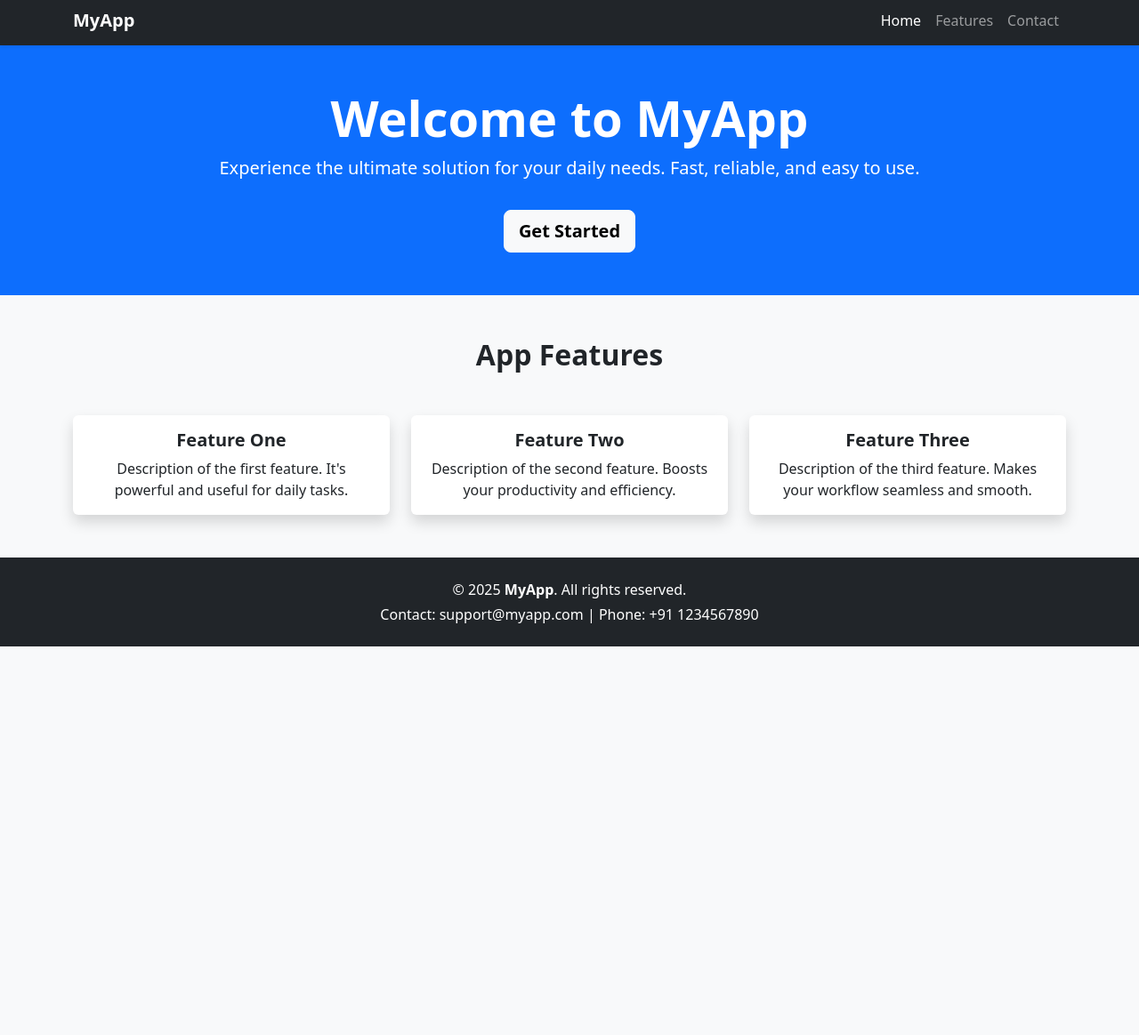
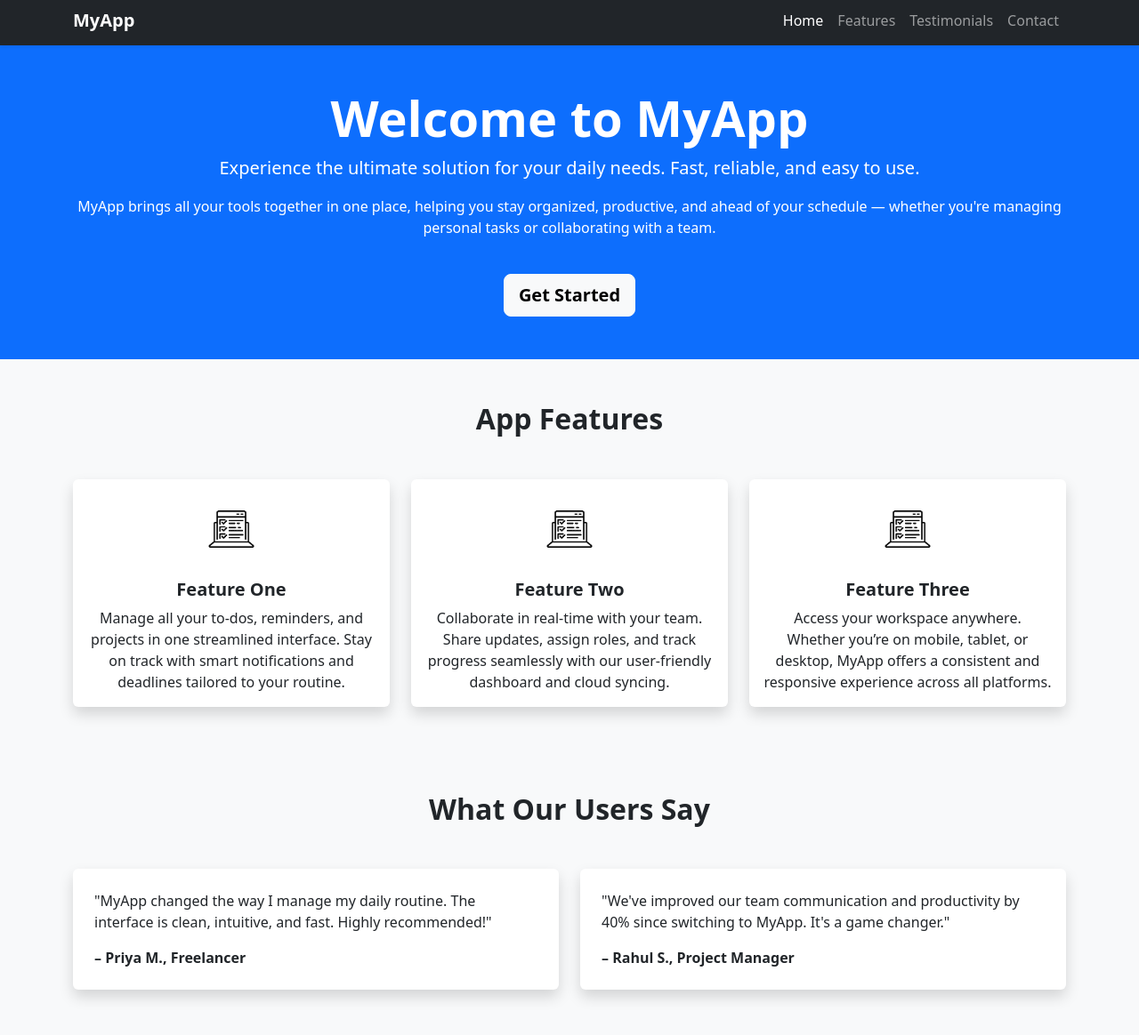
Before and after one commit to sahil22-06/Bootstrap, a plain HTML site: page index.html in a window 1280 px wide. Shown: the part 5-1169 px from the top of the page at 89% size. Before the commit the page ends 800 px from the top, so only its background shows below. Drawn offline with nearby package versions, Linux system fonts and the light colour scheme.

Commit message:
second commit

```diff
--- a/index.html
+++ b/index.html
@@ -5,6 +5,18 @@
   <meta name="viewport" content="width=device-width, initial-scale=1" />
   <title>MyApp Landing Page</title>
   <link href="https://cdn.jsdelivr.net/npm/bootstrap@5.3.3/dist/css/bootstrap.min.css" rel="stylesheet">
+
+  <style>
+    html {
+      scroll-behavior: smooth;
+    }
+    .feature-img {
+      width: 80px;
+      height: 80px;
+      object-fit: contain;
+      margin-bottom: 1rem;
+    }
+  </style>
 </head>
 <body class="bg-light">
 
@@ -18,9 +30,10 @@
       </button>
       <div class="collapse navbar-collapse justify-content-end" id="navbarNav">
         <ul class="navbar-nav">
-          <li class="nav-item"><a class="nav-link active" href="#">Home</a></li>
-          <li class="nav-item"><a class="nav-link" href="#">Features</a></li>
-          <li class="nav-item"><a class="nav-link" href="#">Contact</a></li>
+          <li class="nav-item"><a class="nav-link active" href="#hero">Home</a></li>
+          <li class="nav-item"><a class="nav-link" href="#features">Features</a></li>
+          <li class="nav-item"><a class="nav-link" href="#testimonials">Testimonials</a></li>
+          <li class="nav-item"><a class="nav-link" href="#contact">Contact</a></li>
         </ul>
       </div>
     </div>
@@ -29,50 +42,79 @@
 
 <!-- Hero Section -->
 <main>
-  <section class="bg-primary text-white text-center py-5">
+  <section id="hero" class="bg-primary text-white text-center py-5">
     <div class="container">
       <h1 class="display-4 fw-bold">Welcome to MyApp</h1>
       <p class="lead">Experience the ultimate solution for your daily needs. Fast, reliable, and easy to use.</p>
-      <a href="#" class="btn btn-light btn-lg fw-semibold mt-3">Get Started</a>
+      <p class="mb-4">MyApp brings all your tools together in one place, helping you stay organized, productive, and ahead of your schedule — whether you're managing personal tasks or collaborating with a team.</p>
+      <a href="#features" class="btn btn-light btn-lg fw-semibold mt-3">Get Started</a>
     </div>
   </section>
 
   <!-- Features Section -->
-  <section class="py-5">
+  <section id="features" class="py-5">
     <div class="container">
       <h2 class="text-center fw-bold mb-5">App Features</h2>
       <div class="row g-4">
         <div class="col-md-4">
           <div class="card border-0 shadow h-100 text-center">
             <div class="card-body">
+              <img src="img1.png" alt="Feature 1" class="feature-img">
               <h5 class="card-title fw-semibold">Feature One</h5>
-              <p class="card-text">Description of the first feature. It's powerful and useful for daily tasks.</p>
+              <p class="card-text">Manage all your to-dos, reminders, and projects in one streamlined interface. Stay on track with smart notifications and deadlines tailored to your routine.</p>
             </div>
           </div>
         </div>
         <div class="col-md-4">
           <div class="card border-0 shadow h-100 text-center">
             <div class="card-body">
+              <img src="img1.png" alt="Feature 2" class="feature-img">
               <h5 class="card-title fw-semibold">Feature Two</h5>
-              <p class="card-text">Description of the second feature. Boosts your productivity and efficiency.</p>
+              <p class="card-text">Collaborate in real-time with your team. Share updates, assign roles, and track progress seamlessly with our user-friendly dashboard and cloud syncing.</p>
             </div>
           </div>
         </div>
         <div class="col-md-4">
           <div class="card border-0 shadow h-100 text-center">
             <div class="card-body">
+              <img src="img1.png" alt="Feature 3" class="feature-img">
               <h5 class="card-title fw-semibold">Feature Three</h5>
-              <p class="card-text">Description of the third feature. Makes your workflow seamless and smooth.</p>
+              <p class="card-text">Access your workspace anywhere. Whether you’re on mobile, tablet, or desktop, MyApp offers a consistent and responsive experience across all platforms.</p>
             </div>
           </div>
         </div>
       </div>
     </div>
   </section>
+
+  <!-- Testimonials Section -->
+  <section id="testimonials" class="bg-light py-5">
+    <div class="container">
+      <h2 class="text-center fw-bold mb-5">What Our Users Say</h2>
+      <div class="row g-4">
+        <div class="col-md-6">
+          <div class="p-4 bg-white shadow rounded">
+            <p>"MyApp changed the way I manage my daily routine. The interface is clean, intuitive, and fast. Highly recommended!"</p>
+            <p class="mb-0 fw-bold">– Priya M., Freelancer</p>
+          </div>
+        </div>
+        <div class="col-md-6">
+          <div class="p-4 bg-white shadow rounded">
+            <p>"We've improved our team communication and productivity by 40% since switching to MyApp. It's a game changer."</p>
+            <p class="mb-0 fw-bold">– Rahul S., Project Manager</p>
+          </div>
+        </div>
+      </div>
+    </div>
+  </section>
+
+  <!-- Spacer to show scroll effect -->
+  <div style="height: 100px;"></div>
+
 </main>
 
 <!-- Footer -->
-<footer class="bg-dark text-white text-center py-4">
+<footer id="contact" class="bg-dark text-white text-center py-4">
   <div class="container">
     <p class="mb-1">&copy; 2025 <strong>MyApp</strong>. All rights reserved.</p>
     <p class="mb-0">Contact: support@myapp.com | Phone: +91 1234567890</p>
```
Also changed, not shown: img.jpeg (added), img1.png (added).
